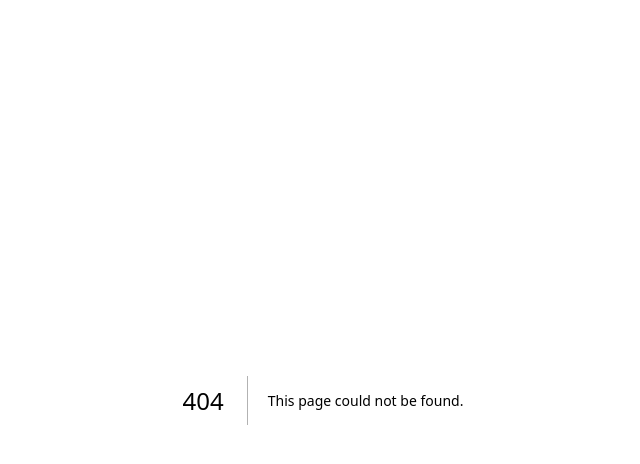
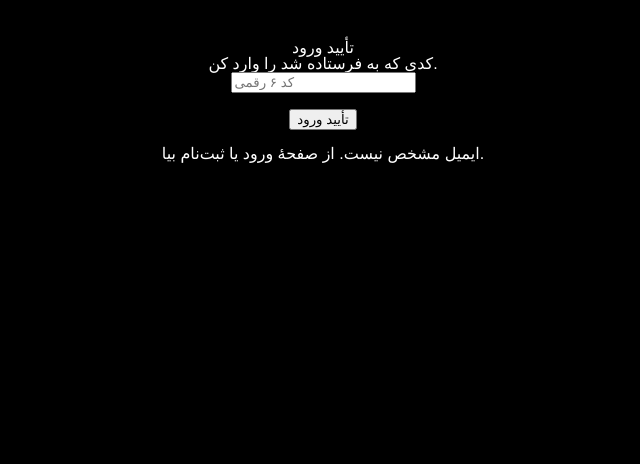
Before and after one commit to Amiraliv/roboskills, a Next.js app: page /auth/verify in a window 1280 px wide. Before the commit this address had no page. Shown: the top 464 px of the page, without its empty margins (317-957 px from the left). Built offline with nearby package versions, Linux system fonts and the light colour scheme; a web font is replaced by a local one.

Commit message:
add verify for authentication with nodemailer

```diff
--- /dev/null
+++ b/src/app/(auth)/auth/verify/page.jsx
@@ -0,0 +1,86 @@
+"use client";
+import { useState, useEffect } from "react";
+import { signIn } from "next-auth/react";
+import { useSearchParams, useRouter } from "next/navigation";
+
+export default function VerifyCodePage() {
+  const [code, setCode] = useState("");
+  const [message, setMessage] = useState(null);
+  const params = useSearchParams();
+  const router = useRouter();
+
+  const email = params.get("email") || "";
+  const mode = params.get("mode") || "login"; // 'login' یا 'register'
+
+  useEffect(() => {
+    if (!email) setMessage("ایمیل مشخص نیست. از صفحهٔ ورود یا ثبت‌نام بیا.");
+  }, [email]);
+
+  async function handleVerify(e) {
+    e.preventDefault();
+    setMessage(null);
+
+    // 🔹 حالت ورود
+    if (mode === "login") {
+      const result = await signIn("credentials", {
+        redirect: false,
+        email,
+        code,
+      });
+
+      if (result?.ok) {
+        setMessage("✅ ورود موفق — در حال هدایت...");
+        setTimeout(() => (window.location.href = "/"), 1000);
+      } else {
+        setMessage("❌ کد اشتباه یا منقضی شده.");
+      }
+      return;
+    }
+
+    // 🔹 حالت ثبت‌نام
+    if (mode === "register") {
+      const name = params.get("name");
+      const password = params.get("password");
+
+      const res = await fetch("/api/auth/verify-register", {
+        method: "POST",
+        headers: { "Content-Type": "application/json" },
+        body: JSON.stringify({ email, name, password, code }),
+      });
+
+      const data = await res.json();
+
+      if (!res.ok) {
+        setMessage(data.error || "❌ کد نادرست یا منقضی شده است.");
+        return;
+      }
+
+      setMessage("✅ ثبت‌نام تأیید شد، حالا وارد شو.");
+      setTimeout(() => router.push("/login"), 1500);
+    }
+  }
+
+  return (
+    <div style={{ maxWidth: 420, margin: "40px auto", textAlign: "center" }}>
+      <h2>{mode === "register" ? "تأیید ثبت‌نام" : "تأیید ورود"}</h2>
+      <p>
+        کدی که به <b>{email}</b> فرستاده شد را وارد کن.
+      </p>
+
+      <form onSubmit={handleVerify}>
+        <input
+          value={code}
+          onChange={(e) => setCode(e.target.value)}
+          placeholder="کد ۶ رقمی"
+          required
+        />
+        <br />
+        <button type="submit" style={{ marginTop: "1rem" }}>
+          {mode === "register" ? "تأیید ثبت‌نام" : "تأیید ورود"}
+        </button>
+      </form>
+
+      {message && <p style={{ marginTop: "1rem" }}>{message}</p>}
+    </div>
+  );
+}
--- a/src/app/(auth)/login/page.jsx
+++ b/src/app/(auth)/login/page.jsx
@@ -19,7 +19,7 @@ export default function PasswordSignIn() {
     });
     const data = await res.json();
     if (res.ok) {
-      router.push(`/auth/verify?email=${encodeURIComponent(email)}`);
+      router.push(`/auth/verify?email=${email}&mode=login`);
     } else {
       setMessage(data.error || "مشکلی پیش آمده");
     }
```
Also changed, not shown: src/app/(auth)/register/page.jsx (+17 -2 lines), src/app/api/auth/login-password/route.js (+0 -9 lines), src/app/api/auth/register/route.js (+15 -9 lines), src/app/api/auth/verify-register/route.js (added, +53 -0 lines).
